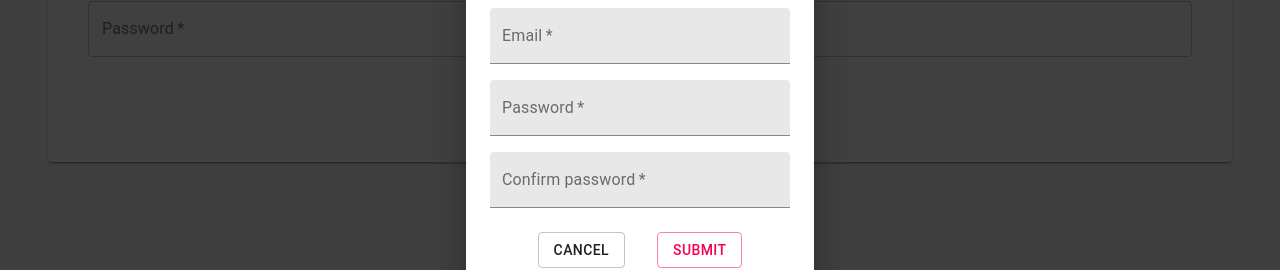
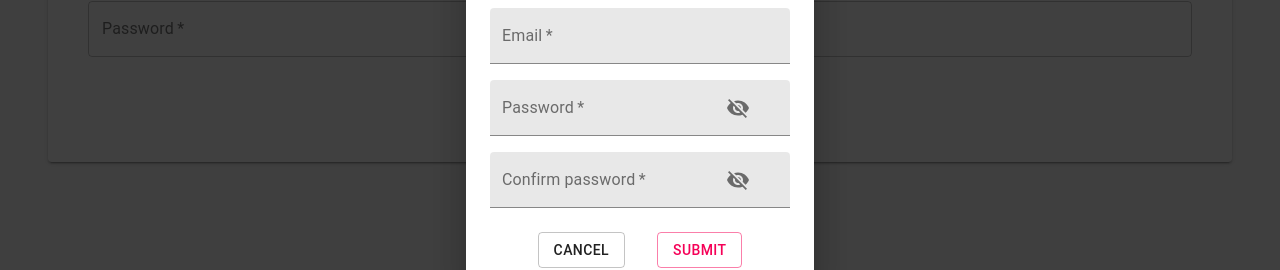
Before and after one commit to mgroholy/employee-manager-frontend, a React (Create React App) app: page /sign-in in a window 1280 px wide. Both pictures are taken after a click on the button "SIGN UP". Shown: the part 279-549 px from the top of the page. Built offline with nearby package versions, Linux system fonts and the light colour scheme.

Commit message:
feat: check password match and toggle visibility

```diff
--- a/src/components/UserRegistration/RegistrationForm.js
+++ b/src/components/UserRegistration/RegistrationForm.js
@@ -1,8 +1,14 @@
 import React, { useState } from "react";
 import axios from "axios";
-import { makeStyles, Typography } from "@material-ui/core";
-import TextField from "@material-ui/core/TextField";
-import Button from "@material-ui/core/Button";
+import {
+  IconButton,
+  InputAdornment,
+  makeStyles,
+  Typography,
+  TextField,
+  Button,
+} from "@material-ui/core";
+import { Visibility, VisibilityOff } from "@material-ui/icons";
 
 const USER_REST_API_URL = "http://localhost:8080/sign-up";
 
@@ -32,11 +38,18 @@ const RegistrationForm = ({ handleClose }) => {
   const [email, setEmail] = useState("");
   const [password, setPassword] = useState("");
   const [confirmedPassword, setConfirmedPassword] = useState("");
+  const [isPasswordHidden, setIsPasswordHidden] = useState(true);
   const [message, setMessage] = useState("");
+
+  const passwordMatch = () => password === confirmedPassword;
+
+  const togglePasswordVisibility = () => {
+    setIsPasswordHidden(!isPasswordHidden);
+  };
 
   const handleSubmit = (e) => {
     e.preventDefault();
-    sendUserData();
+    passwordMatch() ? sendUserData() : setMessage("Passwords do not match!");
   };
 
   const sendUserData = async () => {
@@ -66,18 +79,36 @@ const RegistrationForm = ({ handleClose }) => {
       <TextField
         label="Password"
         variant="filled"
-        type="password"
+        type={isPasswordHidden ? "password" : "text"}
         required
         value={password}
         onChange={(e) => setPassword(e.target.value)}
+        InputProps={{
+          endAdornment: (
+            <InputAdornment position="end">
+              <IconButton onClick={togglePasswordVisibility}>
+                {isPasswordHidden ? <VisibilityOff /> : <Visibility />}
+              </IconButton>
+            </InputAdornment>
+          ),
+        }}
       />
       <TextField
         label="Confirm password"
         variant="filled"
-        type="password"
+        type={isPasswordHidden ? "password" : "text"}
         required
         value={confirmedPassword}
         onChange={(e) => setConfirmedPassword(e.target.value)}
+        InputProps={{
+          endAdornment: (
+            <InputAdornment position="end">
+              <IconButton onClick={togglePasswordVisibility}>
+                {isPasswordHidden ? <VisibilityOff /> : <Visibility />}
+              </IconButton>
+            </InputAdornment>
+          ),
+        }}
       />
       <div className={classes.message}>{message}</div>
       <div>
```
